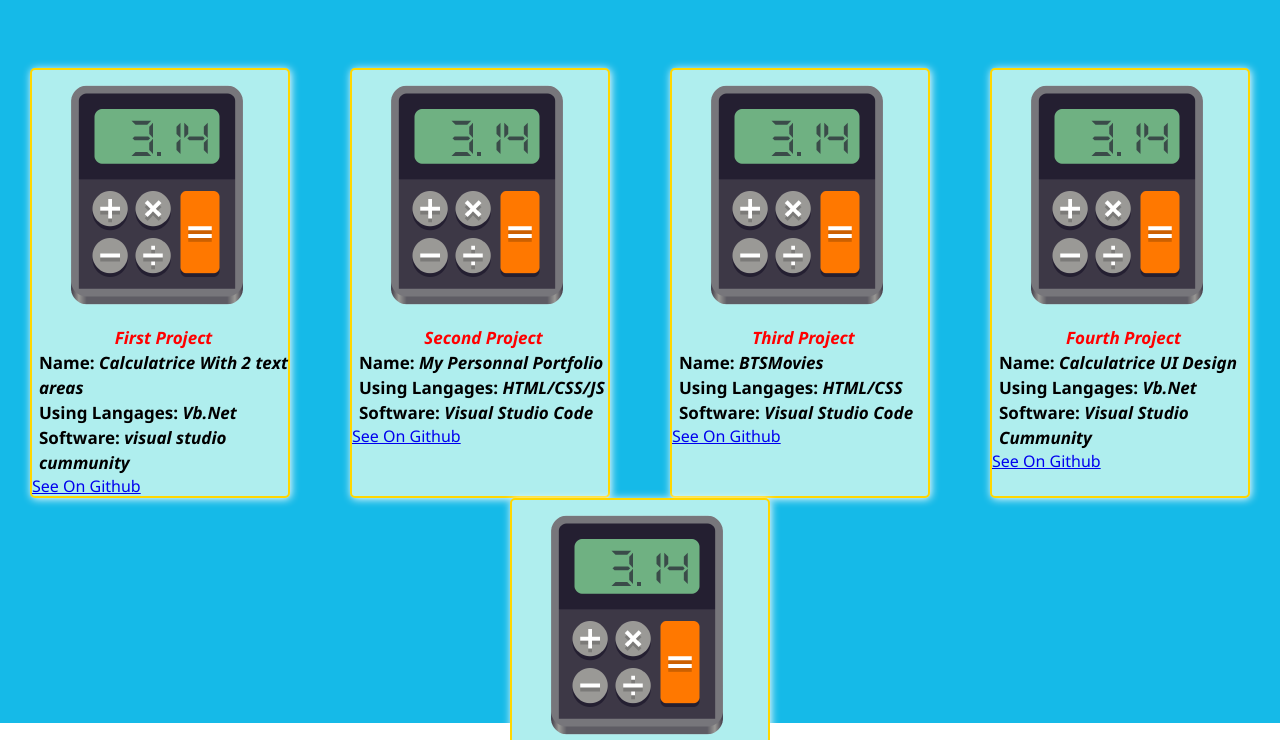
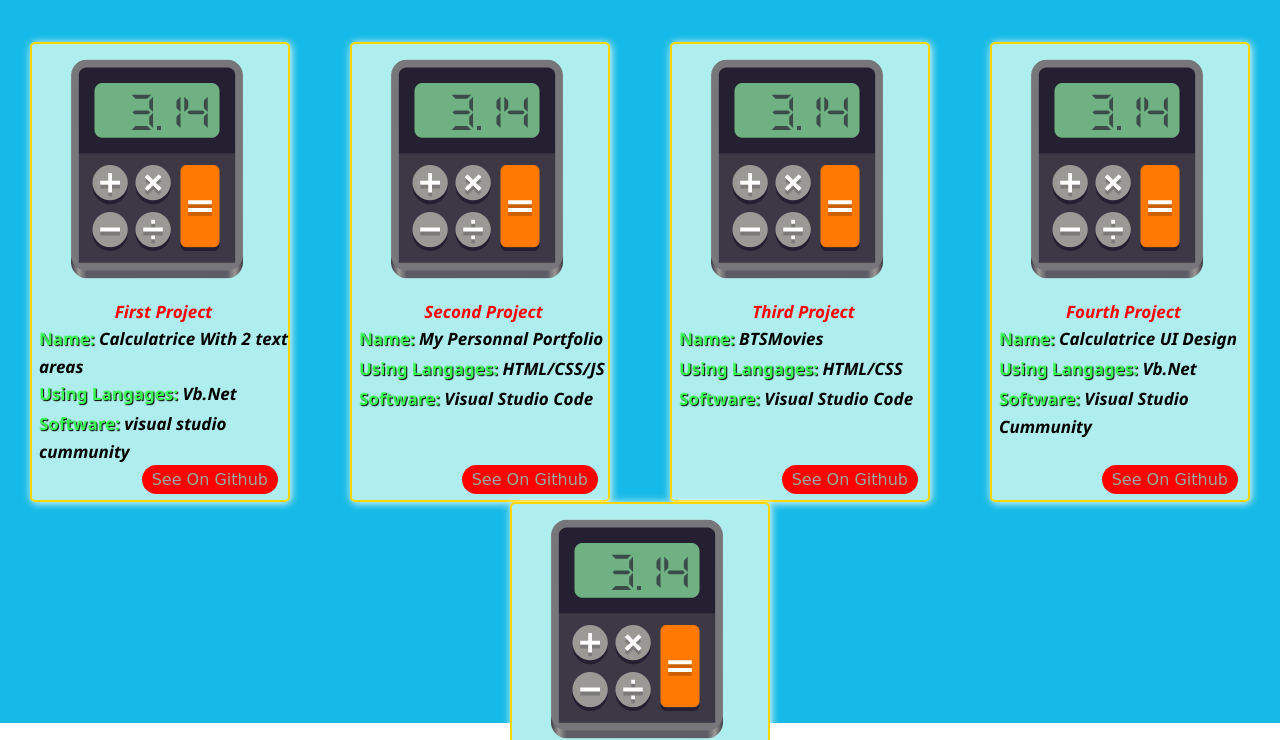
Before and after one commit to abdenassar01/MyPersonnalPortfolio, a plain HTML site: page project.html in a window 1280 px wide. Shown: the part 77-817 px from the top of the page. Drawn offline with Linux system fonts and the light colour scheme; a web font is replaced by a local one.

Commit message:
Update Projet.css
Update Project Cards On page Project

```diff
--- a/css/sass/Projet.css
+++ b/css/sass/Projet.css
@@ -8,12 +8,12 @@
       justify-content: space-around;
   -ms-flex-wrap: wrap;
       flex-wrap: wrap;
-  margin-top: 7%;
+  margin-top: 5%;
 }
 
 .contentProject .cardProject {
   width: 260px;
-  height: 430px;
+  height: 460px;
   background-color: #afeeee;
   position: relative;
   border-radius: 5px;
@@ -37,4 +37,30 @@
   font-family: "Noto Sans", sans-serif;
   font-size: 17px;
 }
+
+.contentProject .cardProject ul li b {
+  color: #3dfd56;
+  text-shadow: 1px 1px 1px black;
+  line-height: 30px;
+}
+
+.contentProject .cardProject a {
+  text-decoration: none;
+  font-family: "Orelega One", cursive;
+  right: 10px;
+  bottom: 6px;
+  color: #98a8a0;
+  background-color: red;
+  padding: 5px 10px;
+  position: absolute;
+  border-radius: 20px;
+}
+
+.contentProject .cardProject a:hover {
+  -webkit-transition: all 0.4s ease;
+  transition: all 0.4s ease;
+  background-color: #07e47d;
+  color: #f8f8f8;
+  text-shadow: 1px 1px 0.5px black;
+}
 /*# sourceMappingURL=Projet.css.map */
```
